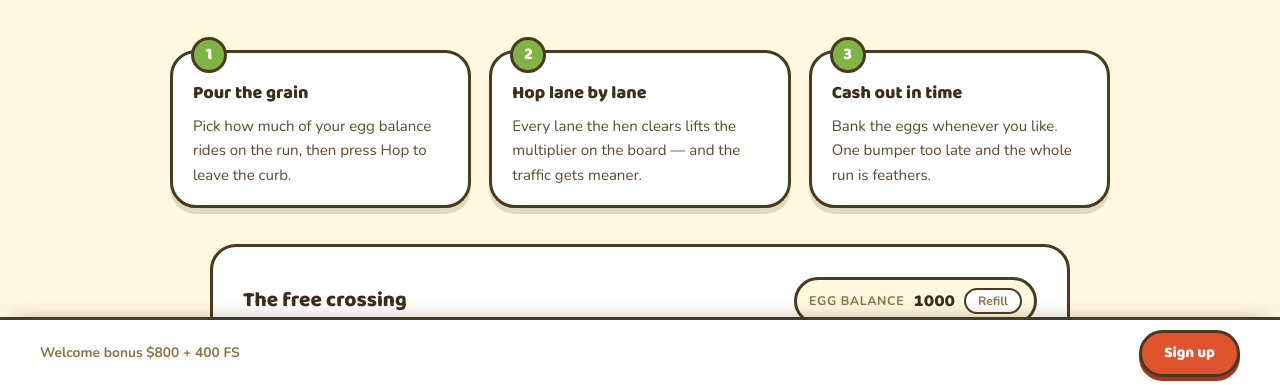
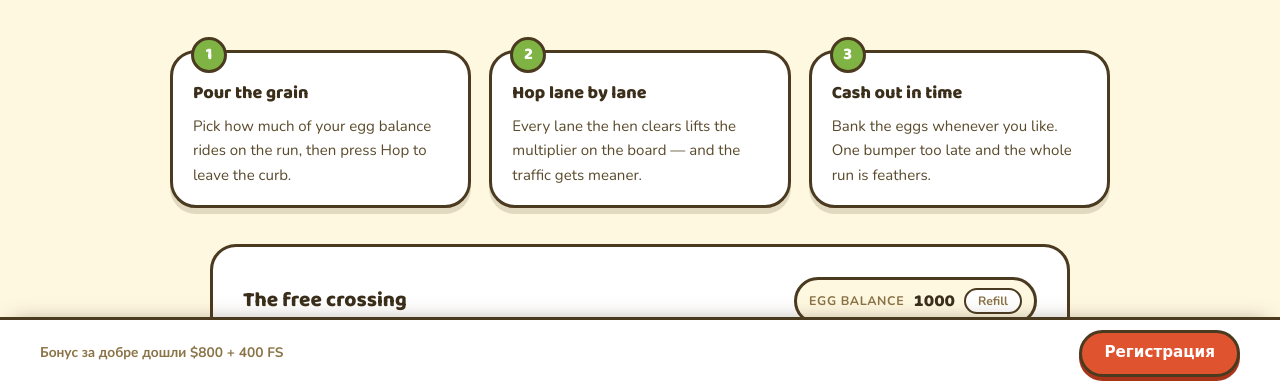
Before and after one commit to buqikoliji51/nnv-casino-44, a plain HTML site: page index.html in a window 1280 px wide. Shown: the part 413-798 px from the top of the page. Drawn offline with nearby package versions, Linux system fonts and the light colour scheme.

Commit message:
Localize sticky CTA buttons (bg)

```diff
--- a/index.html
+++ b/index.html
@@ -229,8 +229,8 @@
 
     <script src="farm/cross.js" defer></script>
     <div class="coop-trough-1aef9a36 coop-trough-offer-1aef9a36" data-cta="bar">
-    <p class="coop-trough-line-1aef9a36">Welcome bonus $800 + 400 FS</p>
-    <a class="coop-trough-go-1aef9a36" data-cta="primary" href="https://nnvcasino-bg.com/" target="_blank" rel="noopener">Sign up</a>
+    <p class="coop-trough-line-1aef9a36">Бонус за добре дошли $800 + 400 FS</p>
+    <a class="coop-trough-go-1aef9a36" data-cta="primary" href="https://nnvcasino-bg.com/" target="_blank" rel="noopener">Регистрация</a>
 </div>
 </body>
 
```
